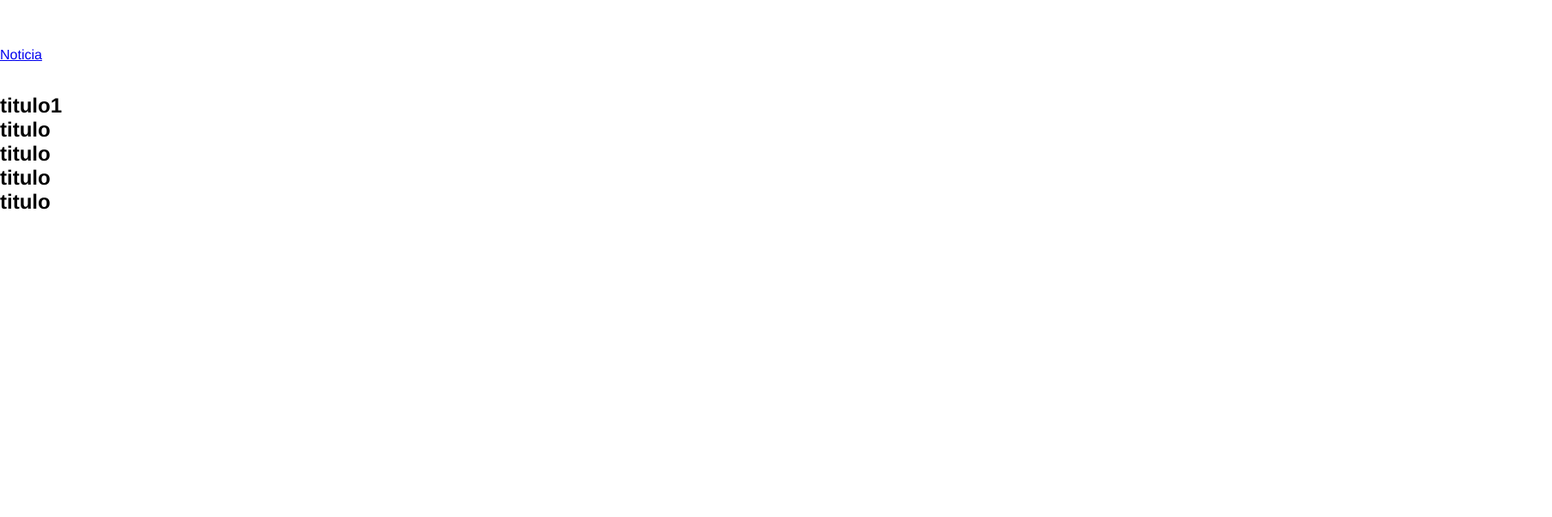
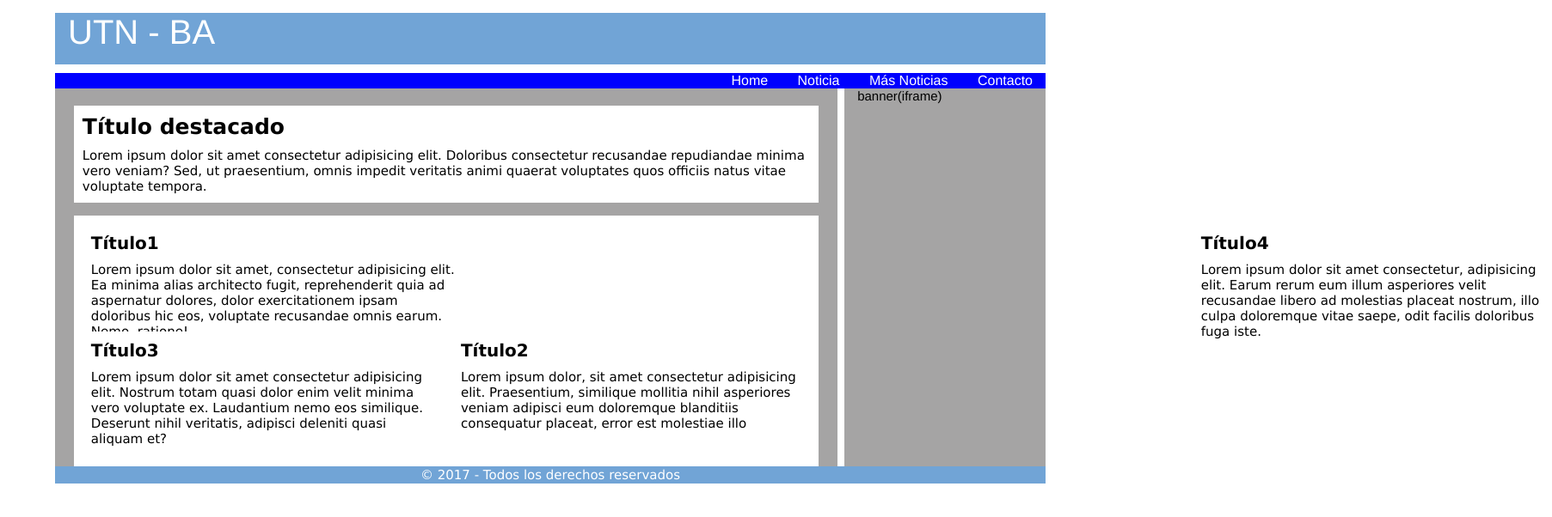
Before and after one commit to martin-tr/MAQUETACION, a plain HTML site: page index.html in a window 1280 px wide. Shown: the whole page at 86% size, 1805 px wide, since content can reach past the window. Drawn offline with Linux system fonts and the light colour scheme.

Commit message:
trabaje sobre los estilos

```diff
--- a/estilos.css
+++ b/estilos.css
@@ -9,47 +9,176 @@ html{
     font-size: 16px;
 }
 
+body{
+    width: 90%;
+    margin: auto;
+}
+
 #contenedor{
 
-    margin-right: auto;
-    margin-left: auto;
+    margin-right: 90%;
+    margin-left: 90%;
 }
 
-
-
 .header{
-background-color: dodgerblue;
+background-color: rgb(113, 164, 214);
 color:white;
+font-size: 40px;
 height: 60px;
 margin-top: 15px;
+padding-left: 15px;
+
 }
+.navbar{
+    background-color: blue;
+    margin-top: 10px;
+    }
 
 .logo{
-
 text-transform: uppercase;
 }
 
 .logo a{/* sacar subrayado */
-
     text-decoration: none;
     color: white;
 }
 
 .navbar ul{
-
     list-style-type: none;/* sacar puntos al navegador */
     text-align: left;
+    text-align:right;
+}
+
+.navbar ul li{
+    display: inline;
+    width: 100px;
 }
 
 .navbar ul li a{
+    text-decoration: none;
+    display: inline-block; /* buscador en bloque */
+    color: white;
+    display: inline;
+    padding: 15px;
 
-    text-decoration: none;
-    display: block; /* buscador en bloque */
-    color: white;
 }
 
 .navbar ul li a:hover{/* cambio de color cuando paso el mause */
-
-    background: red;
+    background: rgb(194, 87, 87);
     color: black;
 }
+
+.banner{
+    display: block;
+    float: right;
+    width: 19%;
+    height: 440px;
+    background-color: rgb(165, 164, 164);
+    padding-left: 15px;
+
+}
+
+main{
+    background-color: rgb(165, 164, 164);
+    display: block;
+    float: left;
+    width: 79%;
+    height: 400px;
+    padding-top: 20px;
+    padding-bottom: 20px;
+    font-family: Verdana, Geneva, Tahoma, sans-serif;
+}
+
+.cabecera{
+    width: 93%;
+    display: block;
+    background-color: white;
+    height: %;
+    margin: auto;
+    padding: 10px;
+}
+
+h1{
+  padding-bottom: 10px;
+  font-family: Verdana, Geneva, Tahoma, sans-serif;
+  font-size: 25px;
+}
+.parrprinc{
+font-family: Verdana, Geneva, Tahoma, sans-serif;
+font-size: 15px;
+}
+p{
+    font-size: 15px;
+}
+h3{
+    padding-bottom: 10px;
+    font-size: 20px;
+}
+
+.cuerpo{
+    display: block;
+    background-color: white;
+    margin: auto;
+    width: 93%;
+    margin-top: 15px;
+    height: 68%;
+    padding: 10px;
+    column-count: 1;
+
+}
+
+.titulo1{
+    width:50%;
+    display: inline-block;
+    height: 35%;
+    margin: auto;
+    margin-bottom: 10px;
+    float: left;
+    background-color: white;
+    padding: 10px;
+}
+
+.titulo2{
+    width:48%;
+    display: inline-block;
+    height: 35%;
+    margin: auto;
+    float: right;
+    background-color: white;
+    padding-top: 10px;
+
+}
+
+.titulo3{
+    width:48%;
+    display: inline-block;
+    height: 35%;
+    margin: auto;
+    float: left;
+    background-color: white;
+    padding: 10px;
+}
+
+.titulo4{
+    width:47%;
+    display: inline-block;
+    height: 35%;
+    margin: auto;
+    float: right;
+    background-color: white;
+    padding: 10px;
+}
+
+footer{
+
+    display: flex;
+    background-color: rgb(113, 164, 214);
+    width: 100%;
+    align-items: center;
+    justify-content: space-around;
+    height: 20px;
+    color: white;
+    font-family: Verdana, Geneva, Tahoma, sans-serif;
+    font-size: 10px;
+
+}
--- a/index.html
+++ b/index.html
@@ -5,19 +5,13 @@
     <meta http-equiv="X-UA-Compatible" content="IE=edge">
     <meta name="viewport" content="width=device-width, initial-scale=1.0">
     <link rel="stylesheet" href="estilos.css">
-    <title>UTN</title>
-
+    <title>UTN-BA</title>
 </head>
 <body>
 
-    <header>
-
+    <header class= "header">
         <div class="logo">
-            <a href="/index.html">
-                <h1>
-                    utn-ba
-                </h1>
-            </a>
+            <a href="index.html">UTN - BA</a>
         </div>
     </header>
 
@@ -29,9 +23,13 @@
             Home
         </a>
         </li>
+
+        <li>
             <a href="noticia1.html">
                 Noticia
             </a>
+        </li>
+
 
         <li>
         <a href="noticias2.html">
@@ -49,24 +47,48 @@
 
 </nav>
 
+<aside class="banner">
+    <p>banner(iframe)</p>
+</aside>
+
 <main>
-<section>
-    <h1>titulo1</h1>
+<section class="cabecera">
+  <article class="secciondestacada">
+    <h1>Título destacado</h1>
+    <p class="parrprinc">Lorem ipsum dolor sit amet consectetur adipisicing elit. Doloribus consectetur recusandae repudiandae minima vero veniam? Sed, ut praesentium, omnis impedit veritatis animi quaerat voluptates quos officiis natus vitae voluptate tempora.</p>
+  </article>
+</section>
 
-    <h2>titulo</h2>
-    <h2>titulo</h2>
-    <h2>titulo</h2>
-    <h2>titulo</h2>
+<section class="cuerpo">
+    <article class="titulo1">
+        <h3>Título1</h3>
+        <p>Lorem ipsum dolor sit amet, consectetur adipisicing elit. Ea minima alias architecto fugit, reprehenderit quia ad aspernatur dolores, dolor exercitationem ipsam doloribus hic eos, voluptate recusandae omnis earum. Nemo, ratione!</p>
+
+    </article>
+
+    <article class="titulo2">
+        <h3>Título2</h3>
+        <p>Lorem ipsum dolor, sit amet consectetur adipisicing elit. Praesentium, similique mollitia nihil asperiores veniam adipisci eum doloremque blanditiis consequatur placeat, error est molestiae illo repudiandae voluptatibus aut sapiente, quaerat distinctio.</p>
+
+    </article>
+
+    <article class="titulo3">
+        <h3>Título3</h3>
+        <p>Lorem ipsum dolor sit amet consectetur adipisicing elit. Nostrum totam quasi dolor enim velit minima vero voluptate ex. Laudantium nemo eos similique. Deserunt nihil veritatis, adipisci deleniti quasi aliquam et?</p>
+    </article>
+
+    <article class="titulo4">
+        <h3>Título4</h3>
+        <p>Lorem ipsum dolor sit amet consectetur, adipisicing elit. Earum rerum eum illum asperiores velit recusandae libero ad molestias placeat nostrum, illo culpa doloremque vitae saepe, odit facilis doloribus fuga iste.</p>
+    </article>
+
 </section>
+
 </main>
 
 <footer>
-
-
-
+         <p> &copy 2017 - Todos los derechos reservados</p>
 </footer>
-
-
 
 </body>
 </html>
```
Lines whose indentation alone changed are shown as unchanged.
